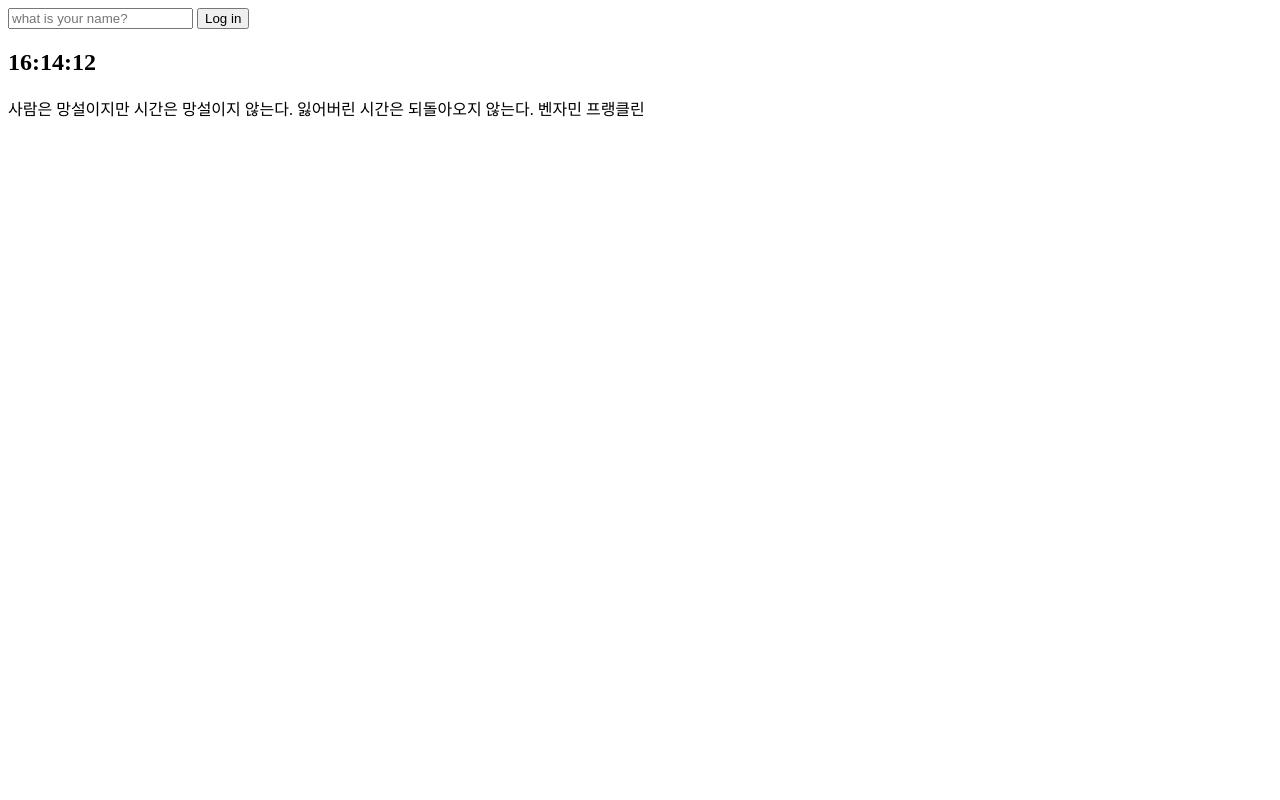
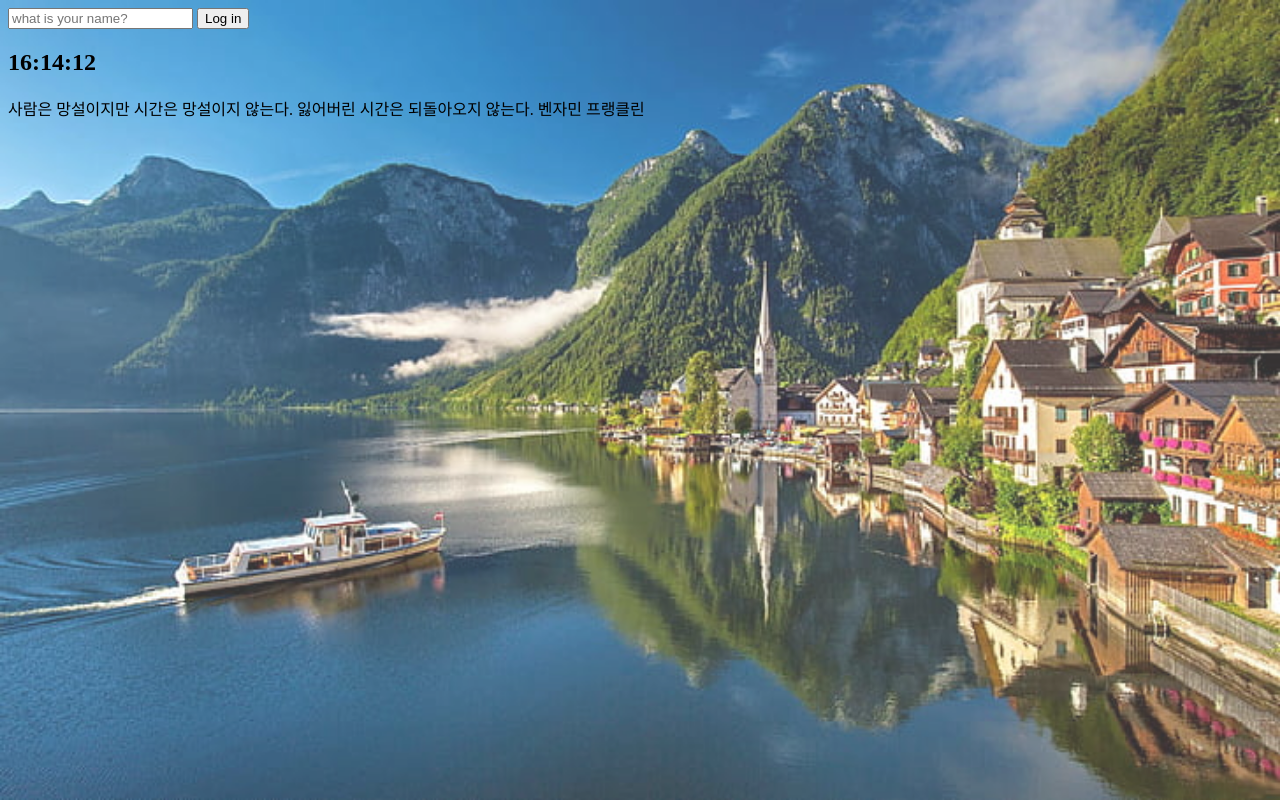
Before and after one commit to 91savage/Momentum, a plain HTML site: page index.html in a window 1280 px wide. Drawn offline with Linux system fonts and the light colour scheme.

Commit message:
add bgimg

```diff
--- a/css/style.css
+++ b/css/style.css
@@ -1,3 +1,15 @@
 .hidden {
     display: none;
 }
+
+img {
+    position: absolute;
+    width: 100%;
+    height: 100%;
+    left: 0px;
+    top: 0px;
+    right: 0px;
+    bottom: 0px;
+    z-index: -1;
+    opacity: 80%;
+}
--- a/index.html
+++ b/index.html
@@ -17,8 +17,10 @@
             <span></span>
             <span></span>
         </div>
+
         <script src="js/grettings.js"></script>
         <script src="js/clock.js"></script>
         <script src="js/quotes.js"></script>
+        <script src="js/background.js"></script>
     </body>
 </html>
--- /dev/null
+++ b/js/background.js
@@ -0,0 +1,14 @@
+const images = [
+    'france-paris.jpg',
+    'hawaii-usa.jpg',
+    'landscape-austria.jpg',
+    'transport-melbourne.jpg',
+];
+
+const chosenImage = images[[Math.floor(Math.random() * images.length)]];
+
+const bgImage = document.createElement('img');
+
+bgImage.src = `img/${chosenImage}`;
+
+document.body.appendChild(bgImage);
```
Also changed, not shown: img/france-paris.jpg (added), img/hawaii-usa.jpg (added), img/landscape-austria.jpg (added), img/transport-melbourne.jpg (added).
